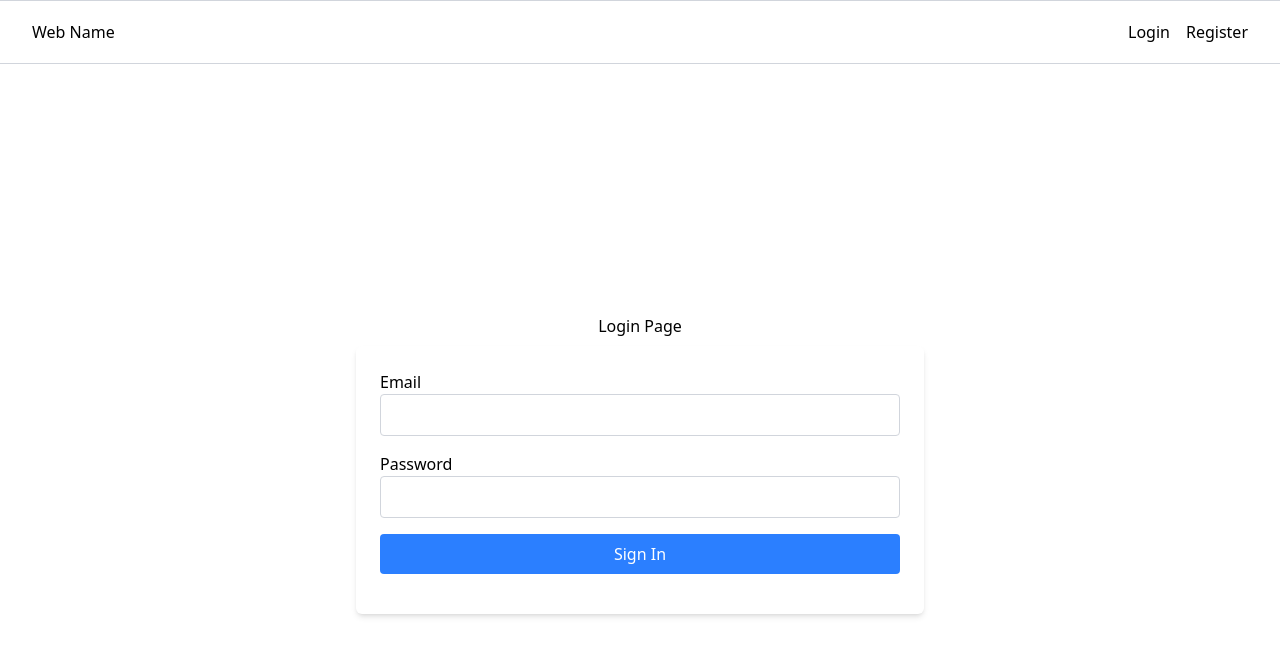
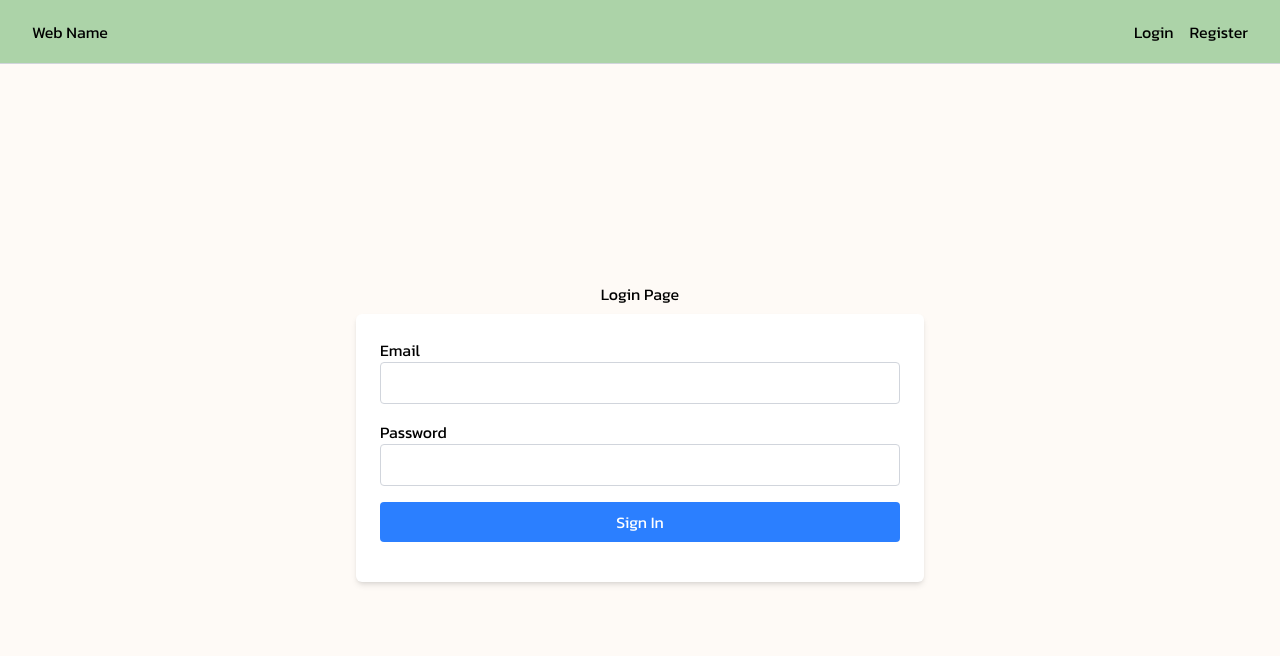
Before and after one commit to Droped17/relieve-project, a Next.js app: page /en/login in a window 1280 px wide. Shown: the top 656 px of the page. Built offline with nearby package versions, Linux system fonts and the light colour scheme; no server answers.

Commit message:
[update]: localization messages

```diff
--- a/src/app/[locale]/(auth)/login/page.tsx
+++ b/src/app/[locale]/(auth)/login/page.tsx
@@ -3,7 +3,7 @@ import LoginForm from "./_components/LoginForm"
 
 const Login = () => {
     return (
-        <div className="flex flex-col items-center justify-center h-[100vh]">
+        <div className="flex flex-col items-center justify-center h-[calc(100vh-64px)]">
             <div className="w-[600px] px-4 flex flex-col gap-2">
                 {/* Header Title*/}
                 <HeaderText title="Login Page" className="text-center" />
--- a/src/app/[locale]/homepage/page.tsx
+++ b/src/app/[locale]/homepage/page.tsx
@@ -7,6 +7,7 @@ import { useState } from "react";
 import clsx from "clsx";
 import Image from "next/image";
 import { useParams, useRouter } from "next/navigation";
+import { useTranslations } from "next-intl";
 
 /* [TODO]: fetch real data */
 const room = [
@@ -121,6 +122,7 @@ const HomePage = () => {
 
   const router = useRouter()
   const params = useParams()
+  const t = useTranslations()
   const { data } = useSession()
 
   const nowLocal = new Date().toLocaleDateString();
@@ -135,7 +137,7 @@ const HomePage = () => {
 
   return (
     <div className="mx-8">
-      <HeaderText title="Relieve" className="text-center text-3xl mt-6 font-semibold" />
+      <HeaderText title={t('home_page.relieve')} className="text-center text-3xl mt-6 font-semibold" />
       <div className="flex flex-col gap-6">
         <div>
           {data?.user && <button onClick={() => signOut({ callbackUrl: "/th/homepage" })} className="p-2 bg-red-400 cursor-pointer">logout</button>}
@@ -246,11 +248,11 @@ const HomePage = () => {
         {/* Divider */}
         <Divider />
         {/* Relieve Details */}
-        <div className="flex justify-center">
+        <div className="flex flex-col items-center justify-center gap-6">
+          <HeaderText title="About us" className="text-2xl font-semibold"/>
           <Image alt="home_img" width={600} height={600} src={`https://images.unsplash.com/photo-1742898958003-63577fe8776e?q=80&w=1470&auto=format&fit=crop&ixlib=rb-4.0.3&ixid=M3wxMjA3fDB8MHxwaG90by1wYWdlfHx8fGVufDB8fHx8fA%3D%3D`} />
-
         </div>
-        <p className="pb-4">Lorem ipsum dolor, sit amet consectetur adipisicing elit. Facere voluptate accusantium facilis iste voluptatum praesentium inventore sit, enim ab, est harum soluta nobis id dolores. Ipsum quisquam ab, deleniti minus, vero numquam distinctio recusandae nisi, reprehenderit repudiandae nobis molestiae sequi! Odio numquam dignissimos repellat asperiores. Asperiores vitae, mollitia vero consectetur obcaecati animi repellendus ut vel laborum nulla cumque inventore similique quae, dolor quibusdam eligendi, veritatis rem at error perferendis. A nisi quisquam consectetur placeat odit eveniet, tempora, sit nemo impedit enim quibusdam? Doloremque suscipit repellendus rem est. Vero officia non nisi laboriosam sapiente aut corrupti odio suscipit, expedita hic quaerat?</p>
+        <p className="pb-4">{t('home_page.title')}</p>
       </div>
     </div>
   );
--- a/src/app/[locale]/layout.tsx
+++ b/src/app/[locale]/layout.tsx
@@ -5,15 +5,13 @@ import SessionProvider from '@/src/providers/SessionProvider';
 import ApolloProviders from '@/src/providers/ApolloProvider';
 import '@/src/app/style/globals.css'
 import Header from '@/src/components/organisms/Header';
-import { Kanit } from 'next/font/google'
+import { Kanit } from 'next/font/google';
 
 const kanit = Kanit({
-  subsets: ['latin', 'thai'],
-  weight: ['300', '400', '500', '700'],
-  variable: '--font-kanit',
+  subsets: ['thai', 'latin'], // include 'thai' for Kanit
+  weight: ['400', '500', '700'], // adjust weights as needed
   display: 'swap',
-})
-
+});
 
 export default async function LocaleLayout({
   children,
@@ -22,21 +20,21 @@ export default async function LocaleLayout({
   children: React.ReactNode;
   params: Promise<{ locale: string }>;
 }) {
+
   // Ensure that the incoming `locale` is valid
-
-
   const { locale } = await params;
   if (!hasLocale(routing.locales, locale)) {
     notFound();
   }
+  const messages = (await import(`@/src/app/messages/${locale}/page.json`)).default;
 
   return (
-    <html lang={locale} className={kanit.variable}>
-      <body>
+    <html lang={locale} className={kanit.className}>
+      <body className='bg-[#FEFAF6]'>
         {/* Apollo */}
         <ApolloProviders>
           {/* Localization */}
-          <NextIntlClientProvider>
+          <NextIntlClientProvider messages={messages}>
             {/* Next Auth */}
             <SessionProvider>
               {/* Header Component */}
--- a/src/app/messages/en/homepage.json
+++ /dev/null
@@ -1,5 +0,0 @@
-{
-    "Homepage": {
-        "title": "Hello World"
-    }
-}
--- /dev/null
+++ b/src/app/messages/en/page.json
@@ -0,0 +1,6 @@
+{
+    "home_page": {
+        "relieve": "Relieve",
+        "title": "Hello World"
+    }
+}
--- a/src/app/messages/th/homepage.json
+++ /dev/null
@@ -1,5 +0,0 @@
-{
-    "Homepage": {
-        "title": "สวัสดีชาวโลก"
-    }
-}
--- /dev/null
+++ b/src/app/messages/th/page.json
@@ -0,0 +1,6 @@
+{
+    "home_page": {
+        "relieve": "เลอร์ลีฟ",
+        "title": "ในโลกที่หมุนไปอย่างรวดเร็ว การหาที่พักผ่อนเพื่อฟื้นฟูร่างกายและจิตใจจึงเป็นสิ่งสำคัญอย่างยิ่ง ไม่ว่าจะเป็นการเดินทางท่องเที่ยวเพื่อเปิดประสบการณ์ใหม่ หรือเพียงแค่ต้องการเวลาสงบ ๆ เพื่อพักใจ กลายเป็นหนึ่งในองค์ประกอบที่ขาดไม่ได้ของทุกการเดินทาง"
+    }
+}
--- a/src/components/organisms/Header.tsx
+++ b/src/components/organisms/Header.tsx
@@ -7,7 +7,7 @@ const Header = async () => {
     console.log(session);
 
     return (
-        <header className="flex items-center border-y border-gray-300 px-8 py-4 justify-between h-16">
+        <header className="flex items-center border-b border-gray-300 bg-[#ACD3A8] px-8 py-4 justify-between h-16">
             <div>
                 <Link href={`/en/homepage`}>Web Name</Link>
             </div>
```
Also changed, not shown: src/app/i18n/request.ts (+2 -46 lines).
